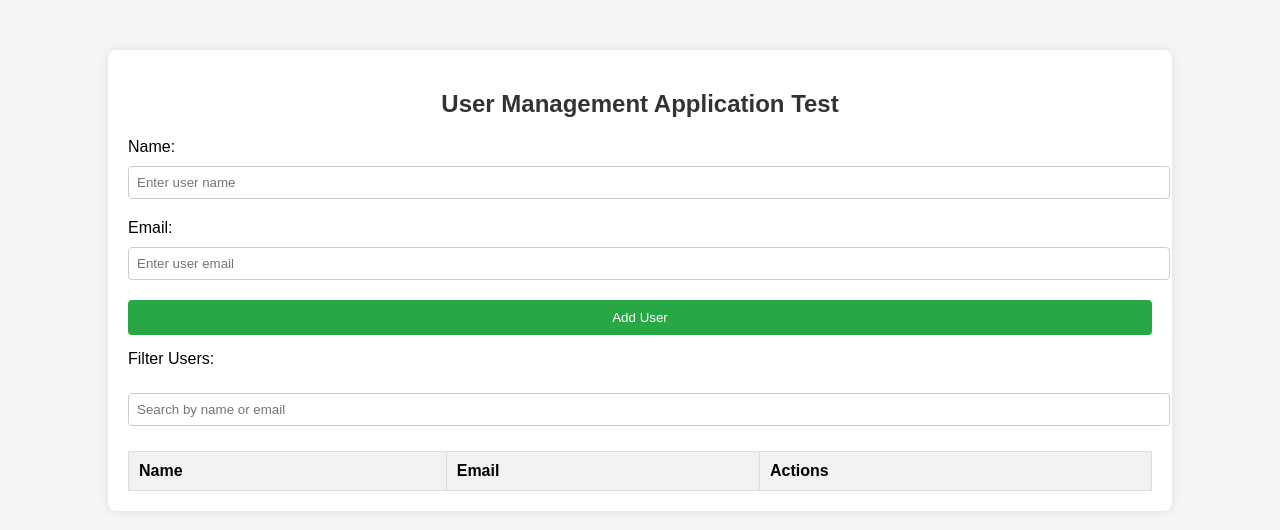
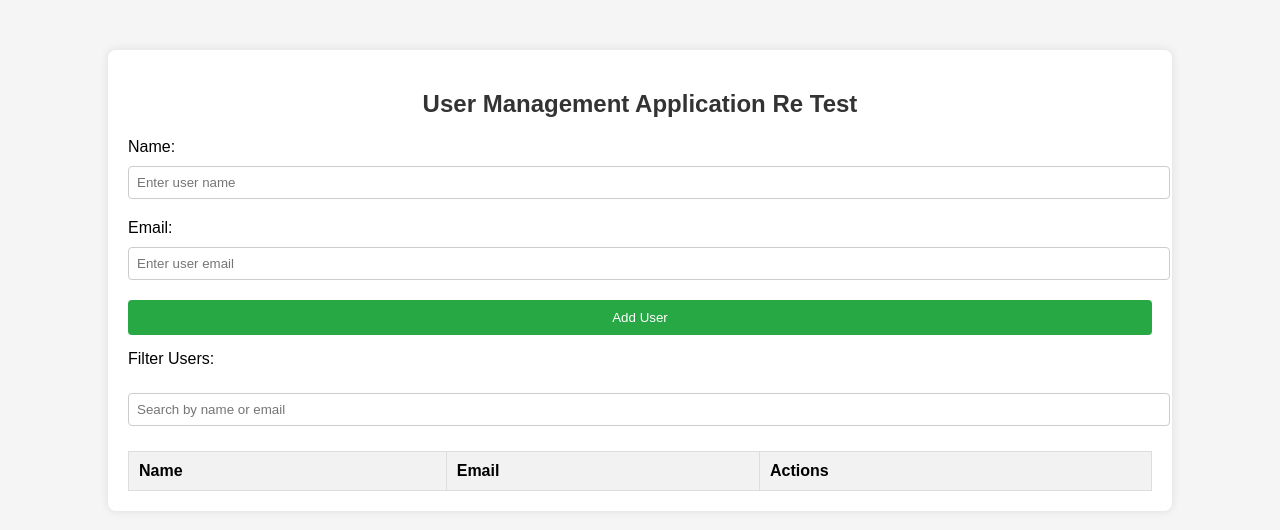
Before and after one commit to Tech-Workshop/user-management-app, a plain HTML site: page index.html in a window 1280 px wide. Drawn offline with Linux system fonts and the light colour scheme.

```diff
--- a/index.html
+++ b/index.html
@@ -8,7 +8,7 @@
 </head>
 <body>
     <div class="container">
-        <h2>User Management Application Test</h2>
+        <h2>User Management Application Re Test</h2>
 
         <!-- User Form -->
         <form id="userForm">
```
